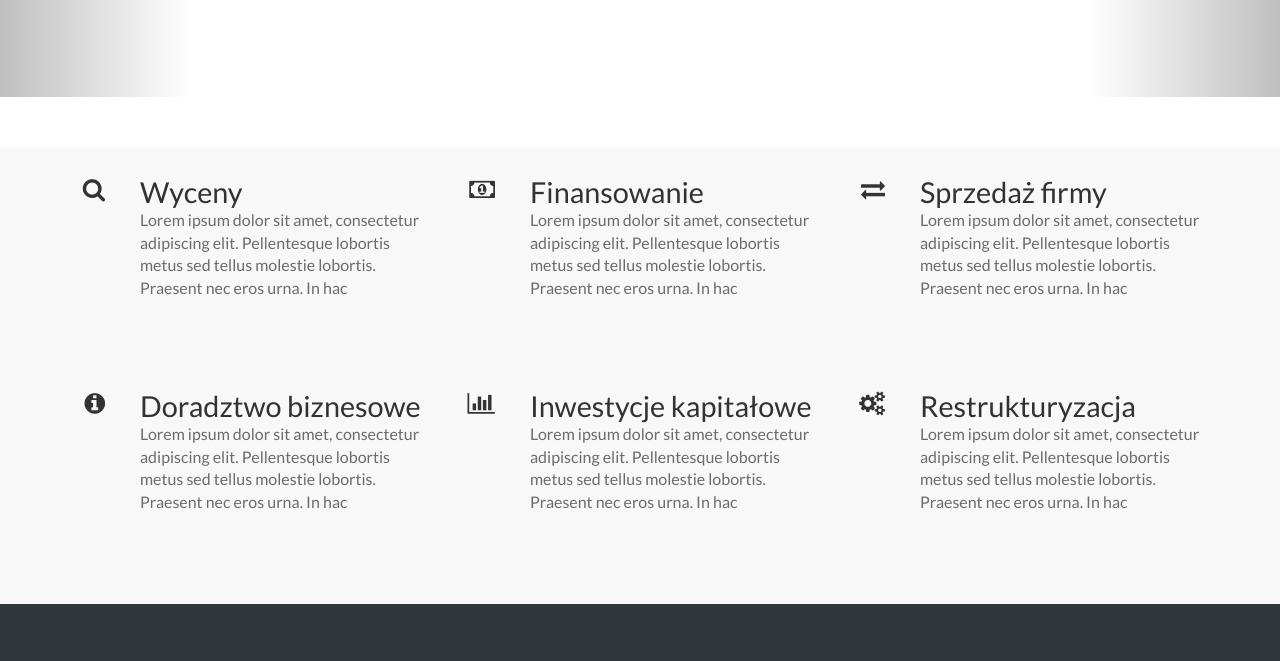
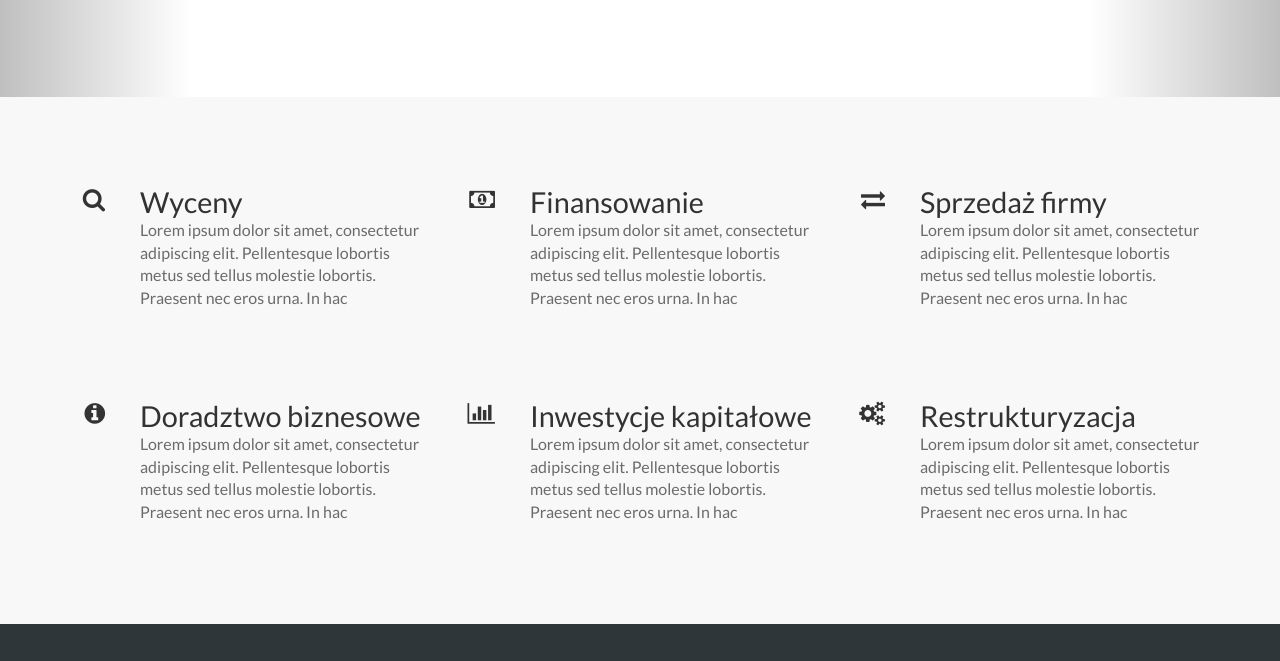
Before and after one commit to Waldek22/AlphaCapital, a plain HTML site: page index.html in a window 1280 px wide. Shown: the part 384-1045 px from the top of the page. Drawn offline with nearby package versions, Linux system fonts and the light colour scheme.

Commit message:
removed gap between jumbo & services

```diff
--- a/style.css
+++ b/style.css
@@ -136,7 +136,7 @@ nav ul ul li a:hover{
 
 .box {
 	margin-top: 81px;
-	margin-bottom: 50px;
+	/*margin-bottom: 50px;*/
 	padding: 0px;
 }
 
@@ -152,8 +152,9 @@ h2 {
 /*services*/
 .services {
 	background-color: #F8F8F8;
-	padding-top: 30px;
-	padding-bottom: 30px;
+	padding-top: 90px;
+	padding-bottom: 90px;
+
 }
 
 .services .col-lg-10 {
```
